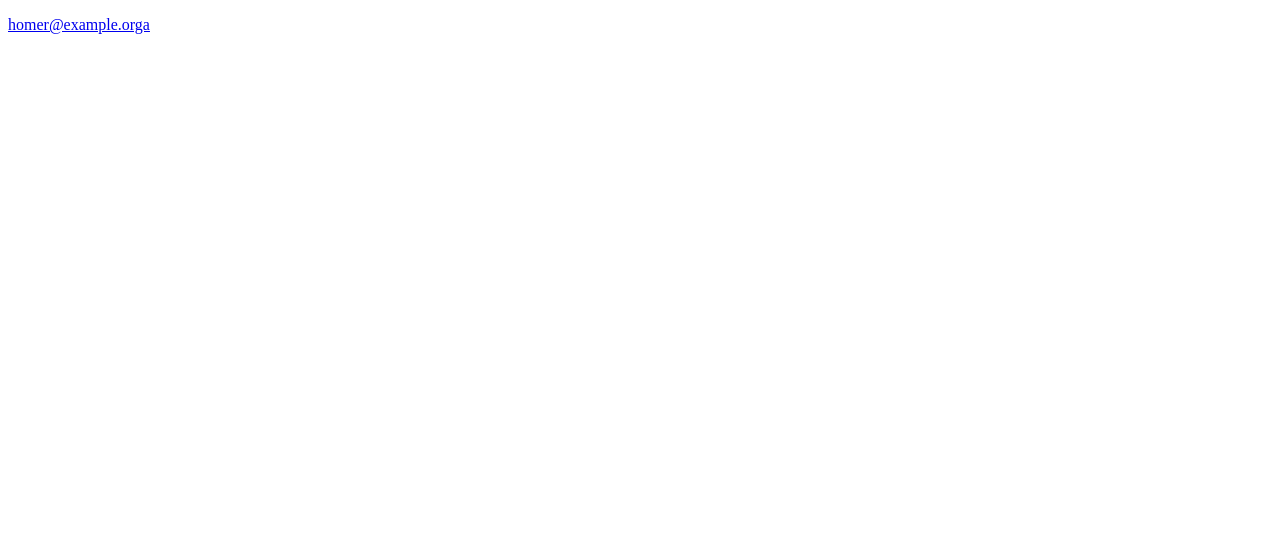
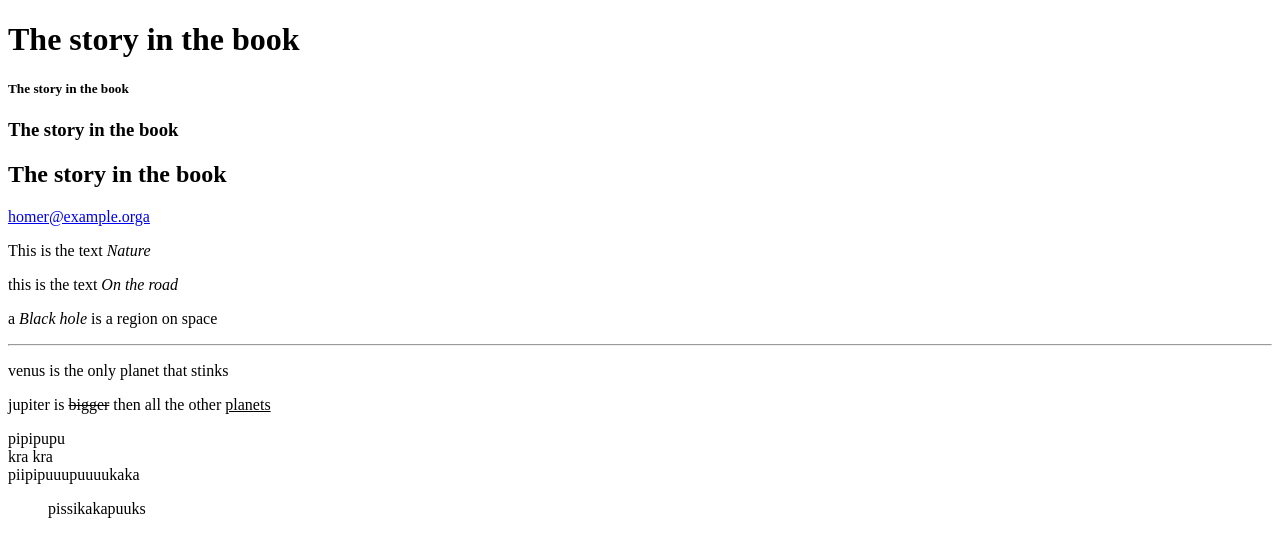
Before and after one commit to tammmargit/HTMLndCSS, a plain HTML site: page chapter2/example.html in a window 1280 px wide. Drawn offline with Linux system fonts and the light colour scheme.

Commit message:
Chapter 2

```diff
--- a/chapter2/example.html
+++ b/chapter2/example.html
@@ -6,6 +6,20 @@
     <title>Document</title>
 </head>
 <body>
+    <h1>The story in the book</h1>
+    <h5>The story in the book</h5>
+    <h3>The story in the book</h3>
+    <h2>The story in the book</h2>
     <p><a href="mailto:homer@example.org">homer@example.orga</a></p>
+    <p>This is the text <i>Nature</i></p>
+    <p>this is the text <cite>On the road</cite></p>
+    <p>a <dfn>Black hole</dfn> is a region on space</p>
+    <hr />
+    <p>venus is the only planet that stinks</p>
+    <p>jupiter is <del>bigger</del> then all the other <ins>planets</ins></p>
+    <p>pipipupu <br/> kra kra <br/> piipipuuupuuuukaka</p>
+    <blockquote cite="https://en.wikipedia.org/wiki/Winnie-the-Pooh">
+        <p>pissikakapuuks</p>
+    </blockquote>
 </body>
 </html>
```
